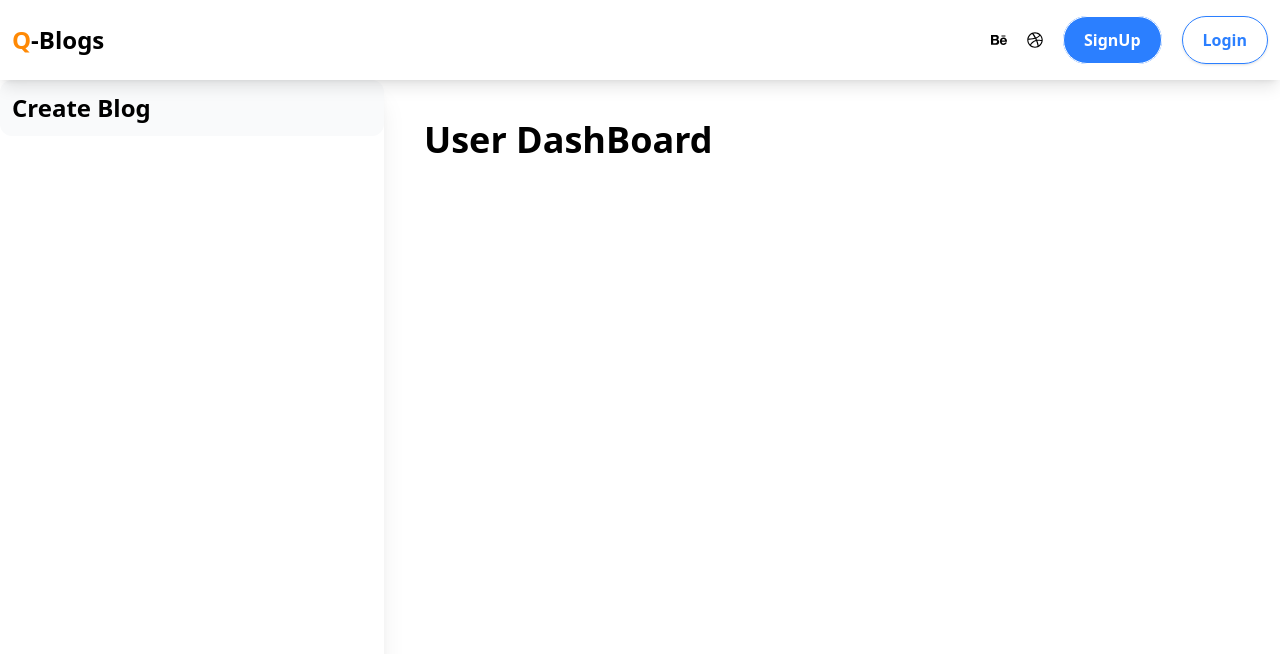
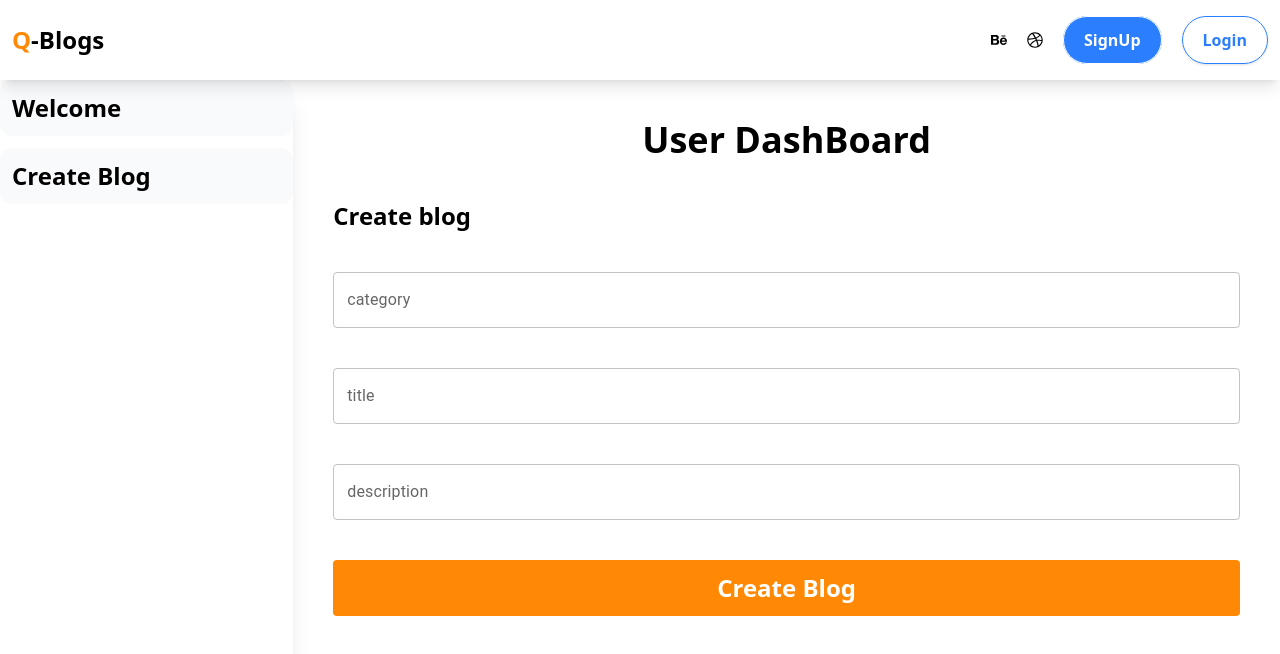
Before and after one commit to vijetasingh596/Project-React.js, a React (Vite) app: page /userdashboard/1 in a window 1280 px wide. Shown: the top 654 px of the page. Built offline with nearby package versions, Linux system fonts and the light colour scheme; no server answers.

Commit message:
update all

```diff
--- a/backend/db.json
+++ b/backend/db.json
@@ -205,6 +205,31 @@
       "createdAt": "2025-08-15T15:40:00Z",
       "updatedAt": "2025-08-15T15:40:00Z",
       "id": "fca5"
+    },
+    {
+      "id": "b7e4",
+      "title": "node Js",
+      "category": "mern",
+      "description": "run time environment",
+      "descriptio": "n",
+      "createBy": {
+        "_id": "3ab3",
+        "userName": "mohan"
+      },
+      "createdAt": "2025-09-02T06:18:24.697Z",
+      "updatedAt": "2025-09-02T06:18:24.697Z"
+    },
+    {
+      "id": "081d",
+      "title": "Programming language ",
+      "category": "java",
+      "description": "Simple language",
+      "createBy": {
+        "_id": "3ab3",
+        "userName": "mohan"
+      },
+      "createdAt": "2025-09-02T06:22:43.626Z",
+      "updatedAt": "2025-09-02T06:22:43.626Z"
     }
   ]
 }
--- a/src/pages/UserDashBoard.jsx
+++ b/src/pages/UserDashBoard.jsx
@@ -1,14 +1,52 @@
 import React, { useContext, useEffect, useState } from "react";
 import { AuthContext } from "../context/AuthContext";
-import { useParams } from "react-router-dom";
+import { useNavigate, useParams } from "react-router-dom";
 import { AxiosInstance } from "../routes/axiosInstance";
+import TextField from "@mui/material/TextField";
+import toast from "react-hot-toast";
 
 const UserDashBoard = () => {
   // const{loggedINUser}=useContext(AuthContext)
   // console.log(loggedINUser);
-  let { id } = useParams();
+  let navigate=useNavigate()
+  const[newBlog,setNewBlog]=useState({
+    title:"",
+    category:"",
+    description:""
+  })
+  const handleBlog=(e)=>{
+   let {name,value}=e.target
+   setNewBlog({...newBlog,[name]:value})
+  }
+  const handleSubmit=async (e)=>{
+    e.preventDefault()
+    console.log(newBlog)
+    let payload={
+      ...newBlog,
+      createBy:{
+        _id:user.id,
+        userName:user.username
+      },
+      createdAt:new Date(),
+      updatedAt:new Date(),
+    }
+    let res=await AxiosInstance.post("/blogs",payload)
+    console.log(res);
+    if(res.status===201){
+      toast.success("Blog created")
+      navigate("/")
+    }else{
+      toast.error("Failed to created")
+
+    }
+    setNewBlog({title:"",category:"",description:""})
+
+
+  }
+  let { id } = useParams();//return object {id:"bd08"}
 
   const [user, setUser] = useState({});
+
 
   async function getAuthUser() {
     let { data } = await AxiosInstance.get(`/users/${id}`);
@@ -22,12 +60,48 @@ const UserDashBoard = () => {
     <div>
       <section className="flex">
         <aside className="w-[30%] bg-white shadow-xl  h-[calc(100vh-80px)]">
-          <div className="text-2xl font-semibold bg-gray-50 p-3 rounded-xl">Create Blog</div>
+          <div className="text-2xl font-semibold bg-gray-50 p-3 capitalize mb-3 rounded-xl">
+            Welcome {user.username}
+          </div>
+          <div className="text-2xl font-semibold bg-gray-50 p-3 rounded-xl">Create Blog
+
+          </div>
         </aside>
-        <article className="p-5 h-[calc(100vh-80px)]">
+        <article className="p-5 h-[calc(100vh-80px)] w-[100%]">
             <h1 className="p-5 text-center font-extrabold text-4xl">
               User DashBoard
             </h1>
+            <form onSubmit={handleSubmit} action="" className="flex p-5 flex-col gap-10">
+              <h2 className="font-bold text-2xl">Create blog</h2>
+              <TextField
+              value={newBlog.category}
+              onChange={handleBlog}
+              label="category"
+              name="category"
+              type="text"
+              variant="outlined"
+              fullWidth
+              />
+               <TextField
+              value={newBlog.title}
+              onChange={handleBlog}
+              name="title"
+              label="title"
+              type="text"
+              variant="outlined"
+              fullWidth
+              />
+               <TextField
+              value={newBlog.description}
+              onChange={handleBlog}
+              label="description"
+              type="text"
+              name="description"
+              variant="outlined"
+              fullWidth
+              />
+              <button  className="bg-orange-400 text-white text-2xl p-3 rounded font-bold">Create Blog</button>
+            </form>
         </article>
       </section>
     </div>
```
